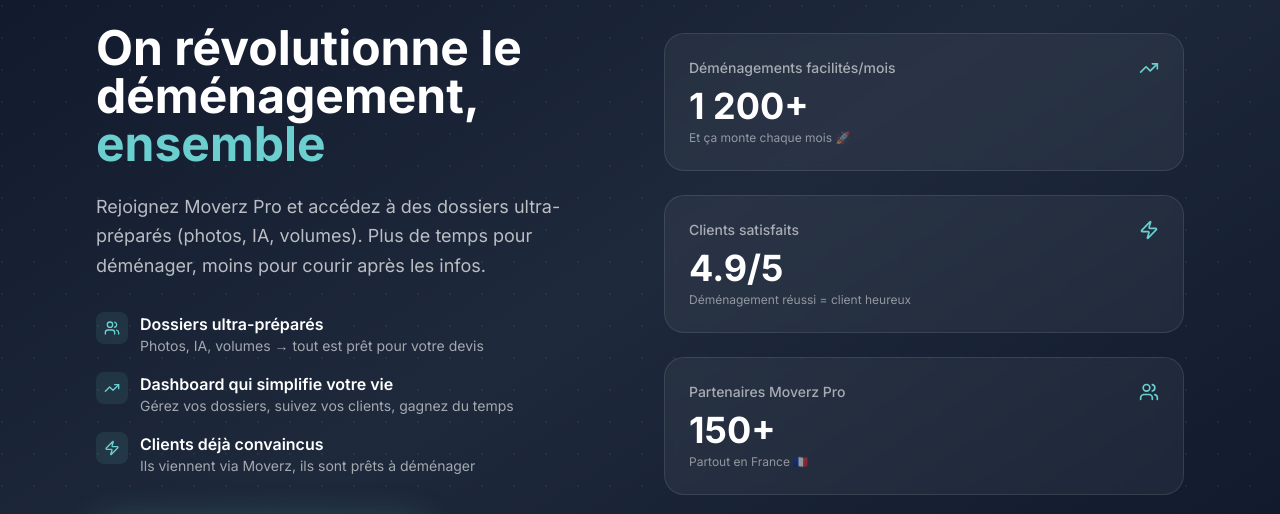
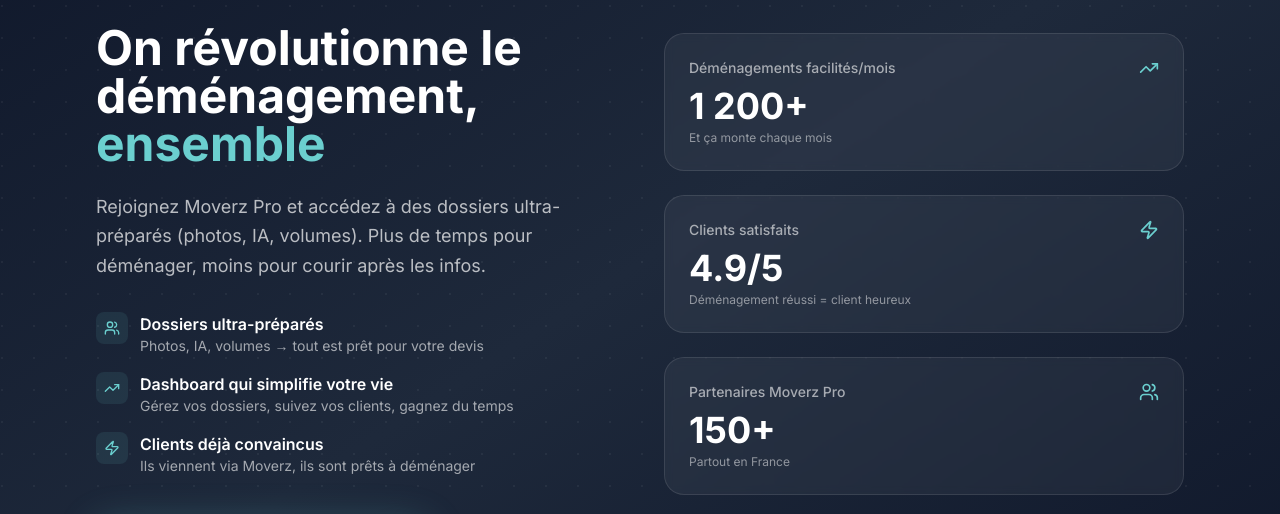
Before and after one commit to gdetaisne/moverz-fr, a Next.js app: page / in a window 1280 px wide. Shown: the part 8520-9034 px from the top of the page. Built offline with nearby package versions, Linux system fonts and the light colour scheme.

Commit message:
fix: remove emojis from ProCTA (premium tech, not emoji spam)

```diff
--- a/components/ProCTA.tsx
+++ b/components/ProCTA.tsx
@@ -95,7 +95,7 @@ export default function ProCTA() {
                 <TrendingUp className="w-5 h-5 text-[#6BCFCF]" />
               </div>
               <p className="text-4xl font-bold text-white mb-1">1 200+</p>
-              <p className="text-xs text-white/50">Et ça monte chaque mois 🚀</p>
+              <p className="text-xs text-white/50">Et ça monte chaque mois</p>
             </div>
 
             {/* Card 2 */}
@@ -115,7 +115,7 @@ export default function ProCTA() {
                 <Users className="w-5 h-5 text-[#6BCFCF]" />
               </div>
               <p className="text-4xl font-bold text-white mb-1">150+</p>
-              <p className="text-xs text-white/50">Partout en France 🇫🇷</p>
+              <p className="text-xs text-white/50">Partout en France</p>
             </div>
           </div>
         </div>
```
